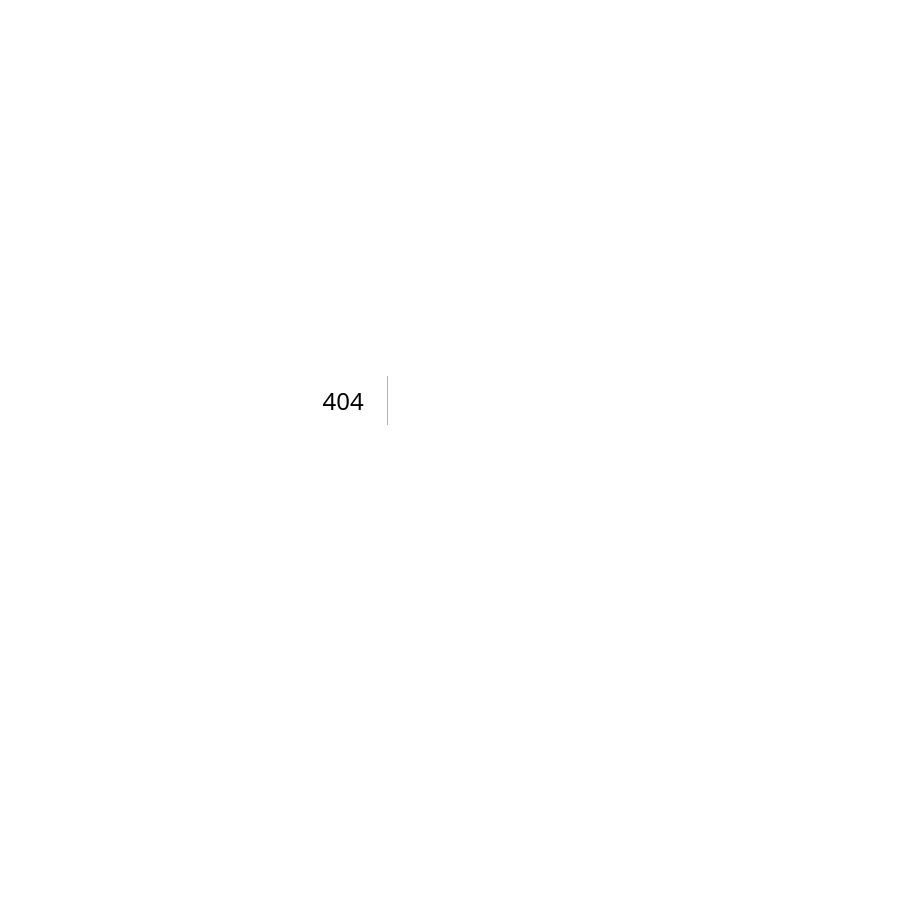
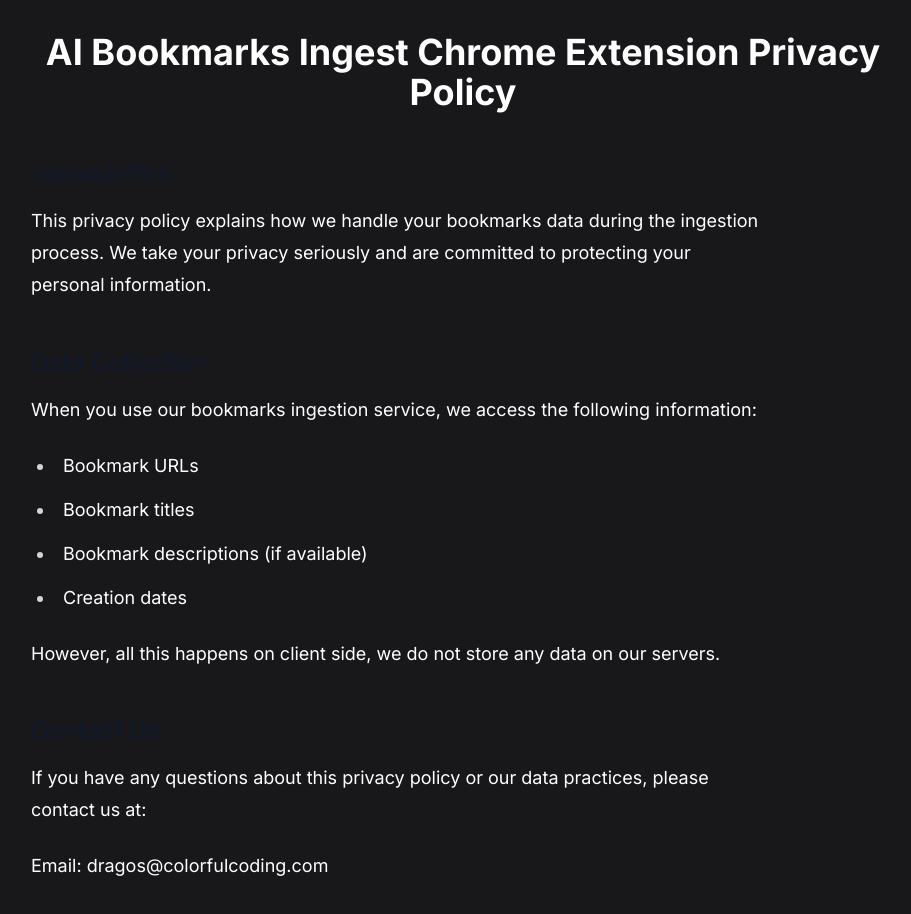
Before and after one commit to silidragos/colorfulcoding-blog, a Next.js app: page /bookmarks-ingest-privacy in a window 1280 px wide. Before the commit this address had no page. Shown: the top 914 px of the page, without its empty margins (177-1088 px from the left). Before the commit the page ends 800 px from the top, so only its background shows below. Built offline with nearby package versions, Linux system fonts and the light colour scheme.

Commit message:
bookmarks-ingest-privacy-policy

```diff
--- /dev/null
+++ b/app/bookmarks-ingest-privacy/page.tsx
@@ -0,0 +1,44 @@
+import React from 'react';
+
+export default function BookmarksIngestPrivacy() {
+  return (
+    <div className="max-w-4xl mx-auto px-4 py-8">
+      <h1 className="text-4xl font-bold mb-8">AI Bookmarks Ingest Chrome Extension Privacy Policy</h1>
+
+      <div className="prose prose-lg text-white">
+        <section className="mb-8">
+          <h2 className="text-2xl font-semibold mb-4">Introduction</h2>
+          <p>
+            This privacy policy explains how we handle your bookmarks data during the ingestion process.
+            We take your privacy seriously and are committed to protecting your personal information.
+          </p>
+        </section>
+
+        <section className="mb-8">
+          <h2 className="text-2xl font-semibold mb-4">Data Collection</h2>
+          <p>
+            When you use our bookmarks ingestion service, we access the following information:
+          </p>
+          <ul className="list-disc pl-6 mt-2">
+            <li>Bookmark URLs</li>
+            <li>Bookmark titles</li>
+            <li>Bookmark descriptions (if available)</li>
+            <li>Creation dates</li>
+          </ul>
+
+          <p> However, all this happens on client side, we do not store any data on our servers. </p>
+        </section>
+
+        <section className="mb-8">
+          <h2 className="text-2xl font-semibold mb-4">Contact Us</h2>
+          <p>
+            If you have any questions about this privacy policy or our data practices, please contact us at:
+          </p>
+          <p className="mt-2">
+            Email: dragos@colorfulcoding.com
+          </p>
+        </section>
+      </div>
+    </div>
+  );
+}
```
